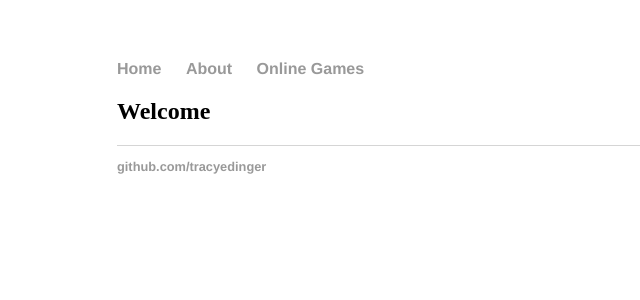
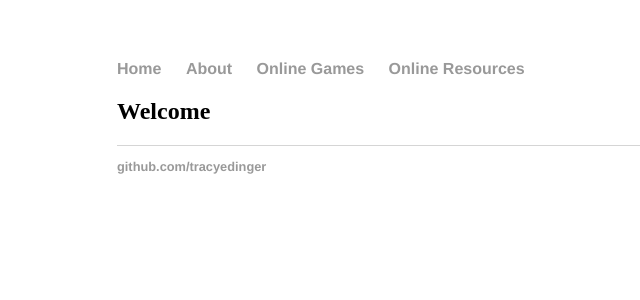
Before and after one commit to tracyedinger/tracyedinger.github.io, a Jekyll site: the page built from index.md, in a window 1280 px wide. Shown: the top 300 px of the page, without its empty margins (75-715 px from the left). Built offline with Jekyll 4.4.1, drawn with Linux system fonts in a browser that asks for light colours; our own code applies the rules of GitHub Pages for plain Markdown files.

Commit message:
Update default.html

```diff
--- a/_layouts/default.html
+++ b/_layouts/default.html
@@ -12,6 +12,7 @@
 	        		<li><a href="/">Home</a></li>
 		        	<li><a href="/About">About</a></li>
 				<li><a href="/OnlineGames">Online Games</a></li>
+				<li><a href="/OnlineResources">Online Resources</a></li>
 	    		</ul>
 			</nav>
 			<div class="container">
```
